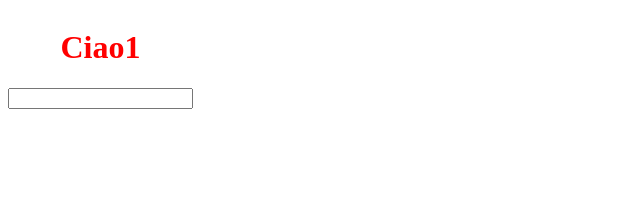
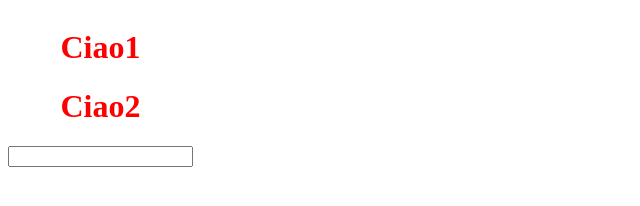
Before and after one commit to diego-valenti/git_corso_prova, a plain HTML site: page prova.html in a window 1280 px wide. Shown: the whole page, without its empty margins (0-640 px from the left). Drawn offline with Linux system fonts and the light colour scheme.

Commit message:
0.00 html

```diff
--- a/prova.html
+++ b/prova.html
@@ -9,6 +9,7 @@
 <body>
     <div class="container">
         <h1>Ciao1</h1>
+        <h1>Ciao2</h1>
         <input type="text" class="bar">
 
 
```
